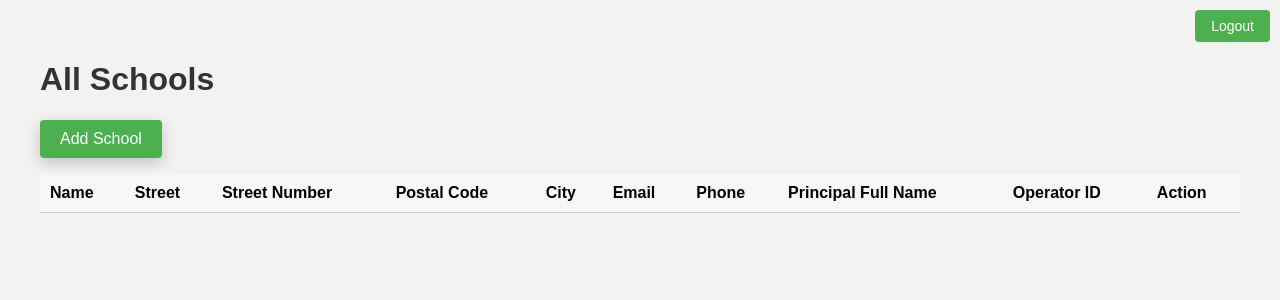
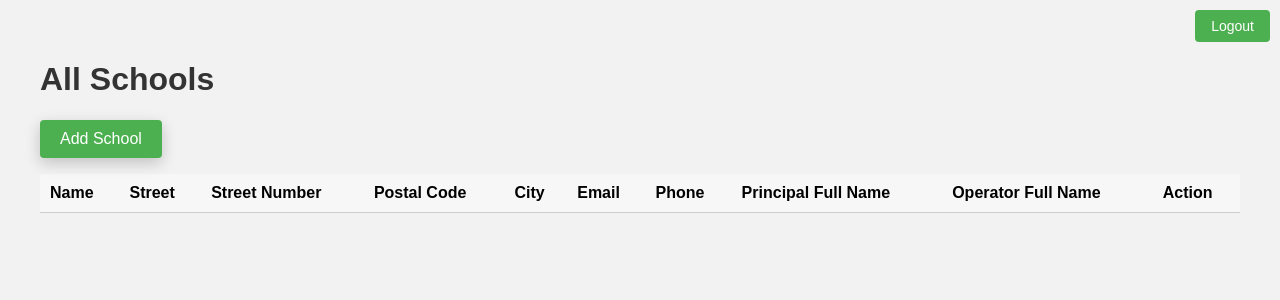
Before and after one commit to antonis7polo/Databases, a Flask app: page /administrator/school in a window 1280 px wide. Shown: the top 300 px of the page. Run offline with Flask 3, Linux system fonts and the light colour scheme; data that the repository does not hold is empty.

Commit message:
Update school.html

```diff
--- a/school_lib/templates/school.html
+++ b/school_lib/templates/school.html
@@ -86,7 +86,7 @@
             <th>Email</th>
             <th>Phone</th>
             <th>Principal Full Name</th>
-            <th>Operator ID</th>
+            <th>Operator Full Name</th>
             <th>Action</th>
         </tr>
         {% for school in schools %}
```
